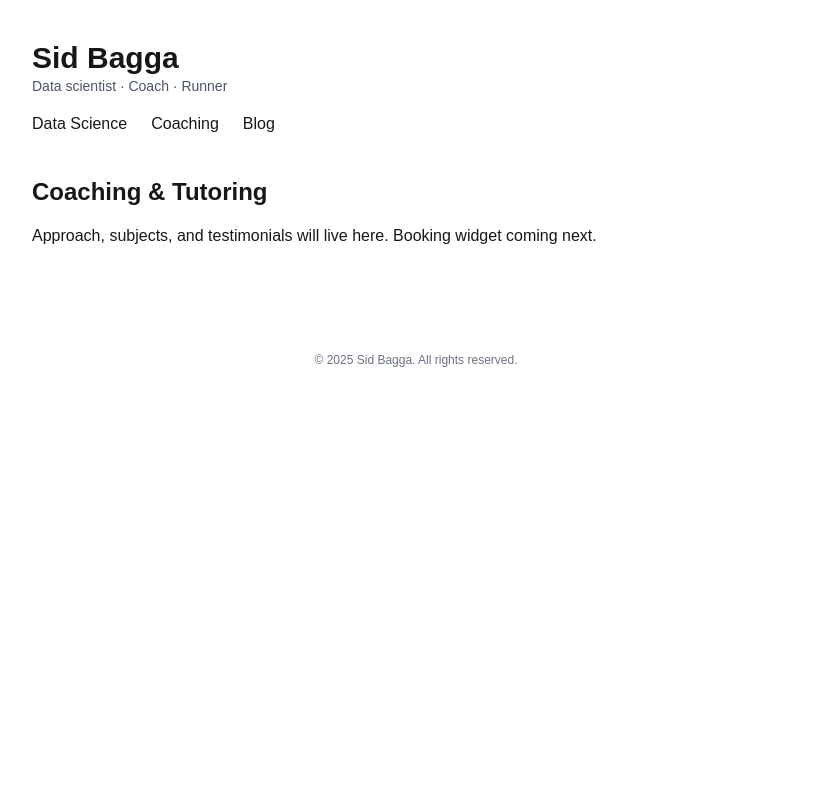
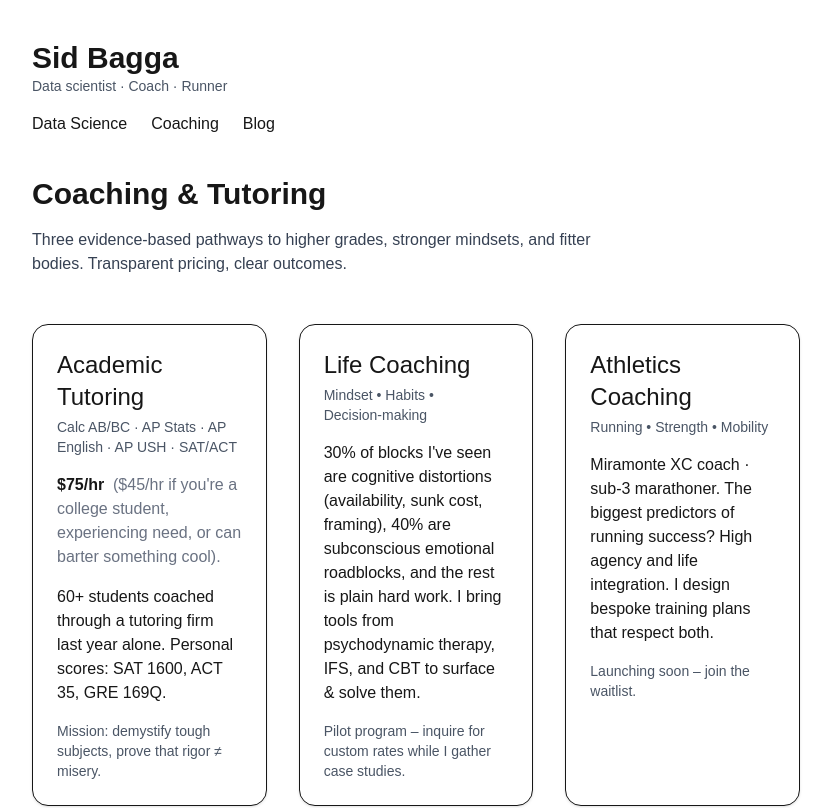
Before and after one commit to sidobagga/sids_site, a Next.js app: page /coaching in a window 1280 px wide. Shown: the top 808 px of the page, without its empty margins (224-1055 px from the left). Built offline with nearby package versions, Linux system fonts and the light colour scheme.

Commit message:
Enhanced coaching page with detailed service offerings and professional styling

```diff
--- a/src/app/coaching/page.tsx
+++ b/src/app/coaching/page.tsx
@@ -2,9 +2,51 @@ export const metadata = { title: 'Coaching | Sid Bagga' }
 
 export default function Coaching() {
   return (
-    <section>
-      <h2 className="text-2xl font-semibold mb-4">Coaching & Tutoring</h2>
-      <p>Approach, subjects, and testimonials will live here. Booking widget coming next.</p>
+    <section className="space-y-12">
+      {/* Page header */}
+      <header className="space-y-4">
+        <h2 className="text-3xl font-semibold">Coaching & Tutoring</h2>
+        <p className="text-gray-700 max-w-prose">
+          Three evidence‑based pathways to higher grades, stronger mindsets, and fitter bodies. Transparent pricing, clear outcomes.
+        </p>
+      </header>
+
+      {/* Offering cards */}
+      <div className="grid gap-8 sm:grid-cols-2 lg:grid-cols-3">
+        {/* Academic Tutoring */}
+        <article className="rounded-2xl border bg-white p-6 shadow-sm">
+          <h3 className="text-2xl font-medium mb-1">Academic Tutoring</h3>
+          <p className="text-sm text-gray-600 mb-4">Calc AB/BC · AP Stats · AP English · AP USH · SAT/ACT</p>
+          <p className="mb-4">
+            <span className="font-semibold">$75/hr</span> &nbsp;
+            <span className="text-gray-500">($45/hr if you're a college student, experiencing need, or can barter something cool).</span>
+          </p>
+          <p className="mb-4">
+            60+ students coached through a tutoring firm last year alone. Personal scores: SAT 1600, ACT 35, GRE 169Q.
+          </p>
+          <p className="text-sm text-gray-600">Mission: demystify tough subjects, prove that rigor ≠ misery.</p>
+        </article>
+
+        {/* Life Coaching */}
+        <article className="rounded-2xl border bg-white p-6 shadow-sm">
+          <h3 className="text-2xl font-medium mb-1">Life Coaching</h3>
+          <p className="text-sm text-gray-600 mb-4">Mindset • Habits • Decision‑making</p>
+          <p className="mb-4">
+            30% of blocks I've seen are cognitive distortions (availability, sunk cost, framing), 40% are subconscious emotional roadblocks, and the rest is plain hard work. I bring tools from psychodynamic therapy, IFS, and CBT to surface & solve them.
+          </p>
+          <p className="text-sm text-gray-600">Pilot program – inquire for custom rates while I gather case studies.</p>
+        </article>
+
+        {/* Athletics Coaching */}
+        <article className="rounded-2xl border bg-white p-6 shadow-sm lg:col-span-1 sm:col-span-2 lg:col-span-1">
+          <h3 className="text-2xl font-medium mb-1">Athletics Coaching</h3>
+          <p className="text-sm text-gray-600 mb-4">Running • Strength • Mobility</p>
+          <p className="mb-4">
+            Miramonte XC coach · sub‑3 marathoner. The biggest predictors of running success? High agency and life integration. I design bespoke training plans that respect both.
+          </p>
+          <p className="text-sm text-gray-600">Launching soon – join the waitlist.</p>
+        </article>
+      </div>
     </section>
   )
 }
```
